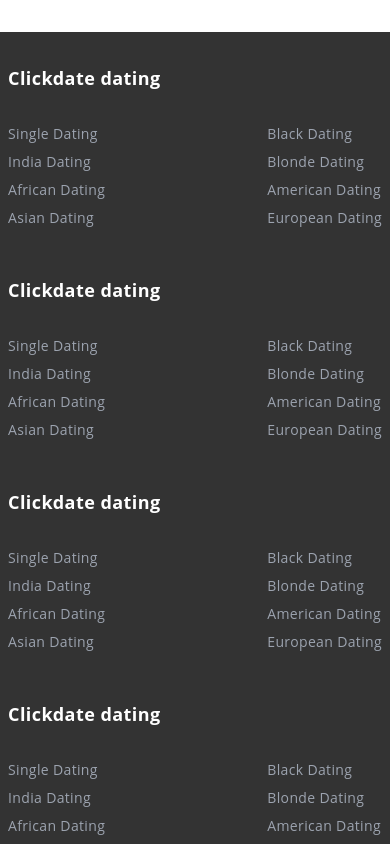
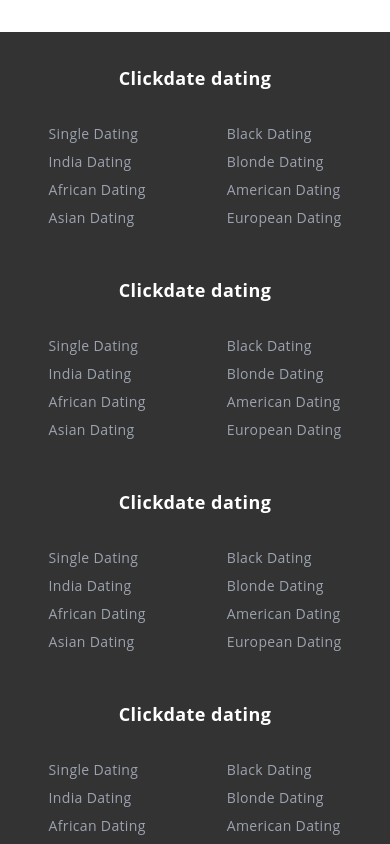
Before and after one commit to abdelrany/Dating-web-App, a Next.js app in the folder front-end/: page / in a window 390 px wide. Shown: the part 860-1704 px from the top of the page. Built offline with nearby package versions, Linux system fonts and the light colour scheme.

Commit message:
fix: fixed respnsiveness

```diff
--- a/front-end/components/Footer.tsx
+++ b/front-end/components/Footer.tsx
@@ -8,8 +8,8 @@
         <div className='grid grid-cols-1 md:grid-cols-2 gap-x-24 gap-y-12 text-gray-400'>
 
           <div className=''>
-            <h1 className='font-bold text-lg tracking-wide mb-8 text-white'>Clickdate dating</h1>
-            <div className='flex justify-between'>
+            <h1 className='font-bold text-lg tracking-wide mb-8 text-white text-center md:text-left'>Clickdate dating</h1>
+            <div className='flex justify-around md:justify-between'>
               <ul className='flex flex-col gap-2 tracking-wide text-sm'>
                 <li className="hover:text-white duration-300  cursor-pointer">Single Dating</li>
                 <li className="hover:text-white duration-300  cursor-pointer">India Dating</li>
@@ -26,8 +26,8 @@
           </div>
 
           <div className=''>
-            <h1 className='font-bold text-lg tracking-wide mb-8 text-white'>Clickdate dating</h1>
-            <div className='flex justify-between'>
+            <h1 className='font-bold text-lg tracking-wide mb-8 text-white text-center md:text-left'>Clickdate dating</h1>
+            <div className='flex justify-around md:justify-between'>
               <ul className='flex flex-col gap-2 tracking-wide  text-sm'>
                 <li className="hover:text-white duration-300  cursor-pointer">Single Dating</li>
                 <li className="hover:text-white duration-300  cursor-pointer">India Dating</li>
@@ -43,8 +43,8 @@
           </div>
           </div>
           <div className=''>
-            <h1 className='font-bold text-lg tracking-wide mb-8 text-white'>Clickdate dating</h1>
-            <div className='flex justify-between'>
+            <h1 className='font-bold text-lg tracking-wide mb-8 text-white text-center md:text-left'>Clickdate dating</h1>
+            <div className='flex justify-around md:justify-between'>
               <ul className='flex flex-col gap-2 tracking-wide  text-sm'>
                 <li className="hover:text-white duration-300  cursor-pointer">Single Dating</li>
                 <li className="hover:text-white duration-300  cursor-pointer">India Dating</li>
@@ -60,8 +60,8 @@
           </div>
           </div>
           <div className=''>
-            <h1 className='font-bold text-lg tracking-wide mb-8 text-white'>Clickdate dating</h1>
-            <div className='flex justify-between'>
+            <h1 className='font-bold text-lg tracking-wide mb-8 text-white text-center md:text-left'>Clickdate dating</h1>
+            <div className='flex justify-around md:justify-between'>
               <ul className='flex flex-col gap-2 tracking-wide  text-sm'>
                 <li className="hover:text-white duration-300  cursor-pointer">Single Dating</li>
                 <li className="hover:text-white duration-300  cursor-pointer">India Dating</li>
```
